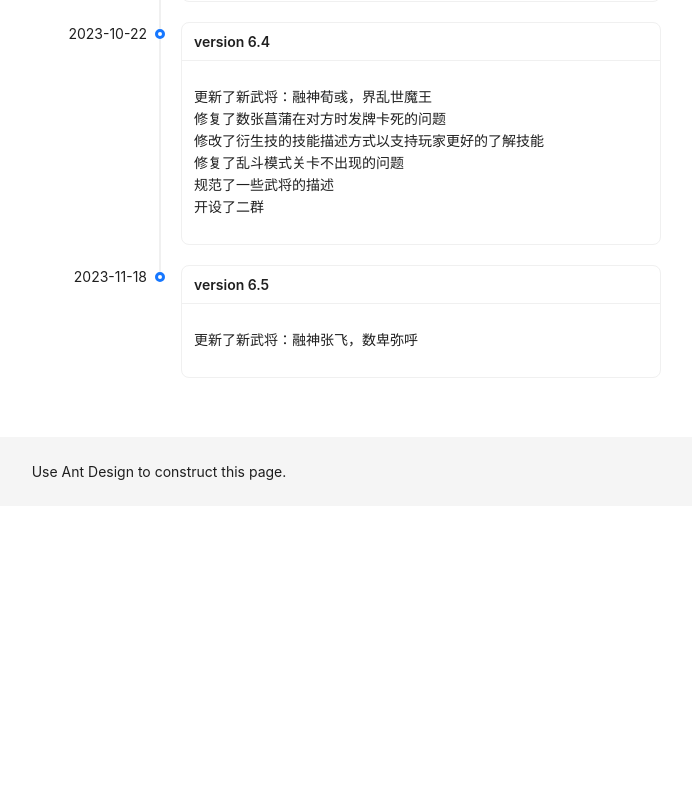
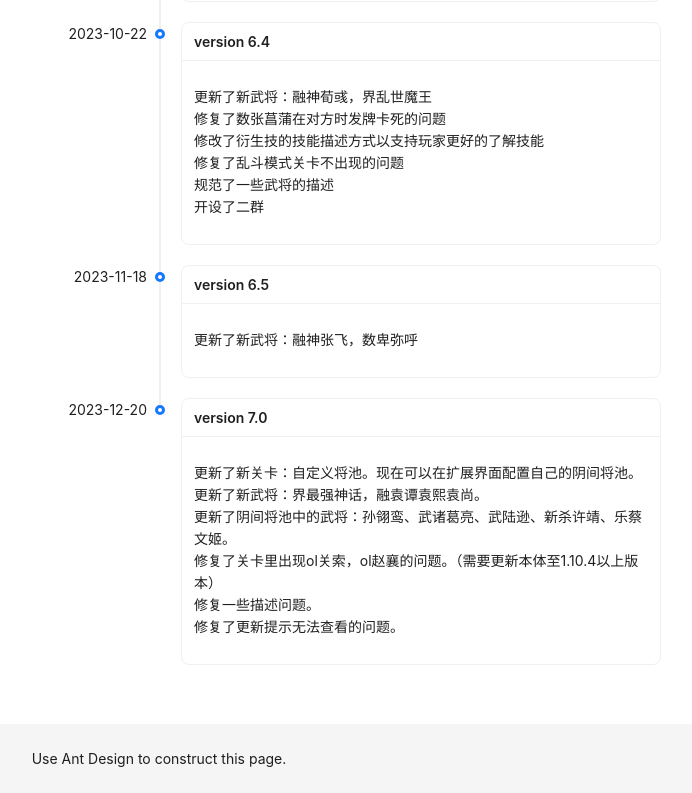
Before and after one commit to S-N-O-R-L-A-X/noname-extension, a React (Vite) app in the folder noname/: page /#/log in a window 1280 px wide. Shown: the part 1041-1834 px from the top of the page, without its empty margins (481-1173 px from the left). Before the commit the page ends 1547 px from the top, so only its background shows below. Built offline with nearby package versions, Linux system fonts and the light colour scheme.

Commit message:
feat: update log and download link

```diff
--- a/noname/src/Views/Future/Future.tsx
+++ b/noname/src/Views/Future/Future.tsx
@@ -2,10 +2,10 @@ export default function Future() {
   return (
     <p>
       展示武将部分，武将详细信息通过点击头像旁边的icon获得。
-      自定义阴间将池。
       增加人物使用技巧。
       增加克制角色和被克制角色。
       首页提供打赏功能，跳转到仓库和个人主页功能。
+      更好的发布方式。
     </p>
   )
 }
--- a/noname/src/Views/Home/Home.tsx
+++ b/noname/src/Views/Home/Home.tsx
@@ -1,7 +1,7 @@
 export default function Home() {
   return (
     <>
-      <a href="https://github.com/S-N-O-R-L-A-X/noname-extension/releases/download/%E5%A4%A7%E6%88%98%E4%B8%83%E9%98%B46.5/6.5.1.zip">点击下载最新版本</a>
+      <a href="https://github.com/S-N-O-R-L-A-X/noname-extension/releases/download/%E5%A4%A7%E6%88%98%E4%B8%83%E9%98%B47.0/7.0.1.zip">点击下载最新版本</a>
     </>
   )
 }
--- a/noname/src/Views/UpdateLog/update.json
+++ b/noname/src/Views/UpdateLog/update.json
@@ -39,6 +39,13 @@
       "time": "2023-11-18",
       "version": 6.5,
       "content": [ "更新了新武将：融神张飞，数卑弥呼" ]
+    },
+    {
+      "time": "2023-12-20",
+      "version": 7.0,
+      "content": [ "更新了新关卡：自定义将池。现在可以在扩展界面配置自己的阴间将池。", "更新了新武将：界最强神话，融袁谭袁熙袁尚。",
+        "更新了阴间将池中的武将：孙翎鸾、武诸葛亮、武陆逊、新杀许靖、乐蔡文姬。", "修复了关卡里出现ol关索，ol赵襄的问题。（需要更新本体至1.10.4以上版本）",
+        "修复一些描述问题。", "修复了更新提示无法查看的问题。" ]
     }
   ]
 }
```
